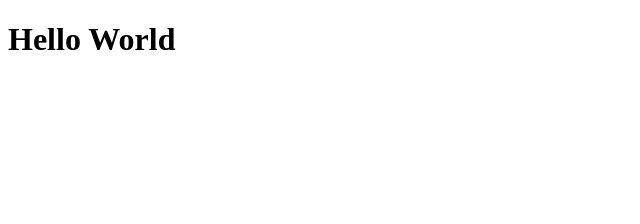
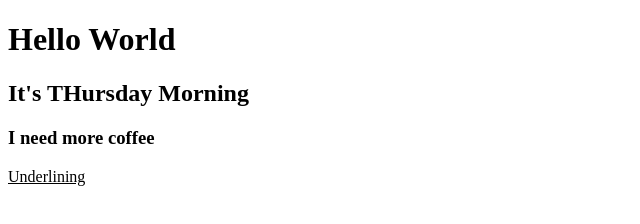
Before and after one commit to humzarshad/effective-spoon, a plain HTML site: page test.html in a window 1280 px wide. Shown: the whole page, without its empty margins (0-640 px from the left). Drawn offline with Linux system fonts and the light colour scheme.

Commit message:
Update test.html

```diff
--- a/test.html
+++ b/test.html
@@ -8,5 +8,8 @@
 </head>
 <body>
     <h1>Hello World</h1>
+    <h2>It's THursday Morning</h2>
+    <h3>I need more coffee</h3>
+    <u>Underlining</u>
 </body>
 </html>
```
